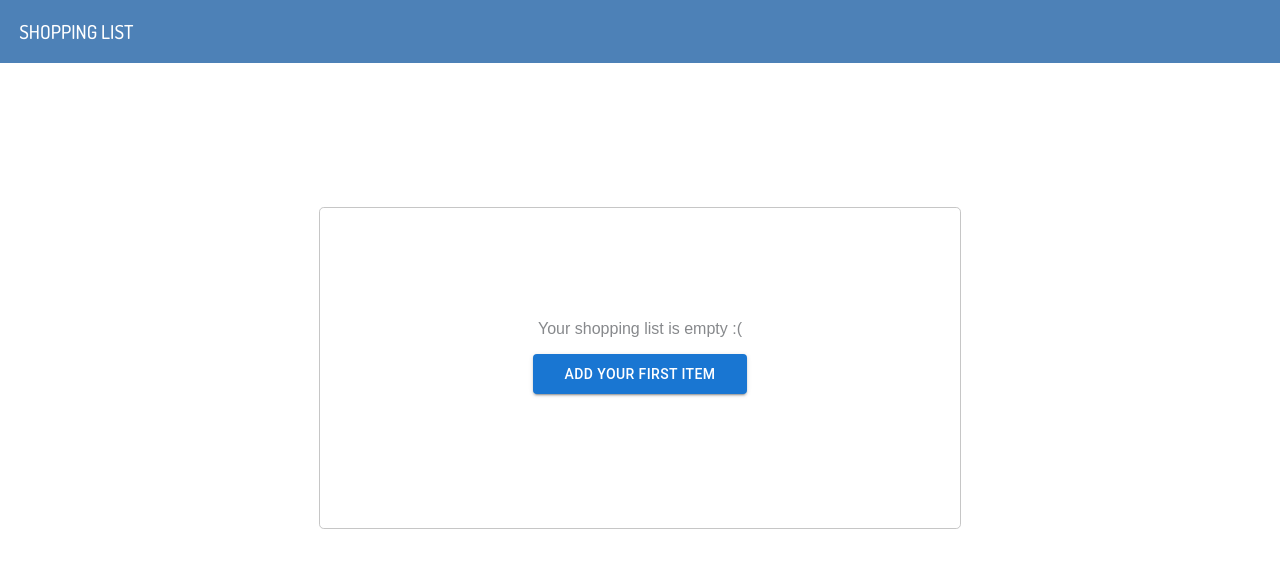
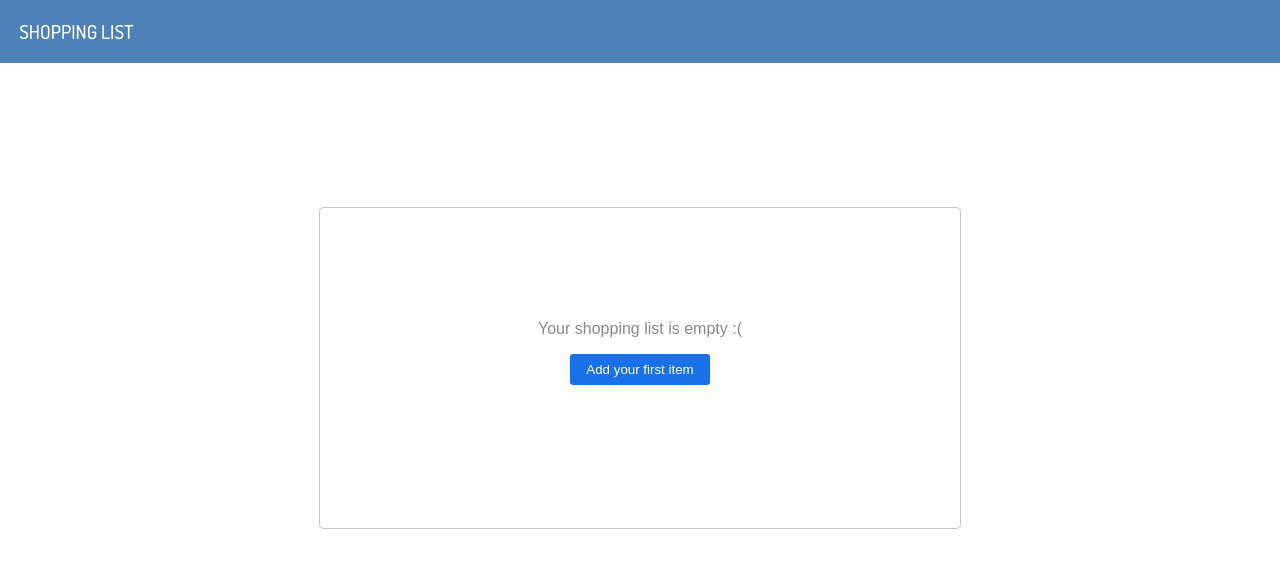
Before and after one commit to ronakh130/Veritone-ShoppingList, a React app: page / in a window 1280 px wide. Built offline with nearby package versions, Linux system fonts and the light colour scheme; a web font is replaced by a local one.

Commit message:
Add button styling and create color variables

```diff
--- a/src/client/components/Body.jsx
+++ b/src/client/components/Body.jsx
@@ -1,6 +1,5 @@
 import React from 'react';
 import styled from '@emotion/styled';
-import { Button } from '@mui/material';
 
 const BodyContainer = styled.div`
   flex: 1;
@@ -29,36 +28,32 @@ const EmptyMessage = styled.p`
   color: #87898c;
 `;
 
-// const AddItemButton = styled.button`
-//   padding: 0.5rem 1rem;
-//   background-color: #1871e8;
-//   color: white;
-//   border: none;
-//   border-radius: 0.2rem;
+const AddItemButton = styled.button`
+  padding: 0.5rem 1rem;
+  background-color: var(--button-primary);
+  color: white;
+  border: none;
+  border-radius: 0.2rem;
+  transition: 100ms;
 
-//   &:hover {
-//     cursor: pointer;
-//   }
+  &:hover {
+    cursor: pointer;
+    background-color: var(--button-primary-hover);
+    transition: 100ms;
+  }
 
-//   &:active {
-//     border: inset
-//   }
-// `;
+  &:active {
+    background-color: var(--button-primary-active);
+    transition: 100ms;
+  }
+`;
 
 const Body = () => {
   return (
     <BodyContainer>
       <EmptyContainer>
         <EmptyMessage>Your shopping list is empty :(</EmptyMessage>
-        <Button
-          variant='contained'
-          sx={{
-            px: 4,
-            py: 1,
-          }}
-        >
-          Add your first item
-        </Button>
+        <AddItemButton>Add your first item</AddItemButton>
       </EmptyContainer>
     </BodyContainer>
   );
--- a/src/client/index.scss
+++ b/src/client/index.scss
@@ -4,5 +4,8 @@
   height: 100%;
 
   --header: #4d81b7;
+
   --button-primary: #1871e8;
+  --button-primary-hover: #1265d0;
+  --button-primary-active: #4089e7;
 }
```
